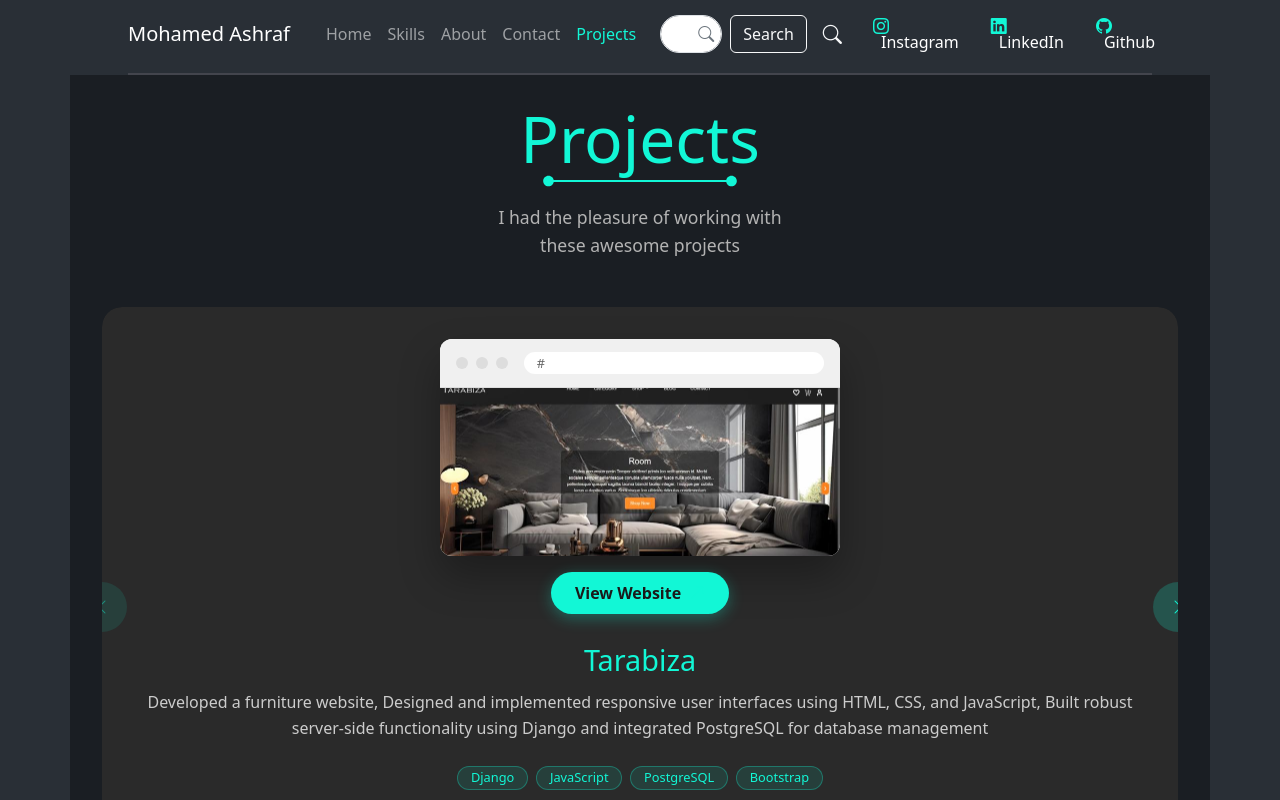
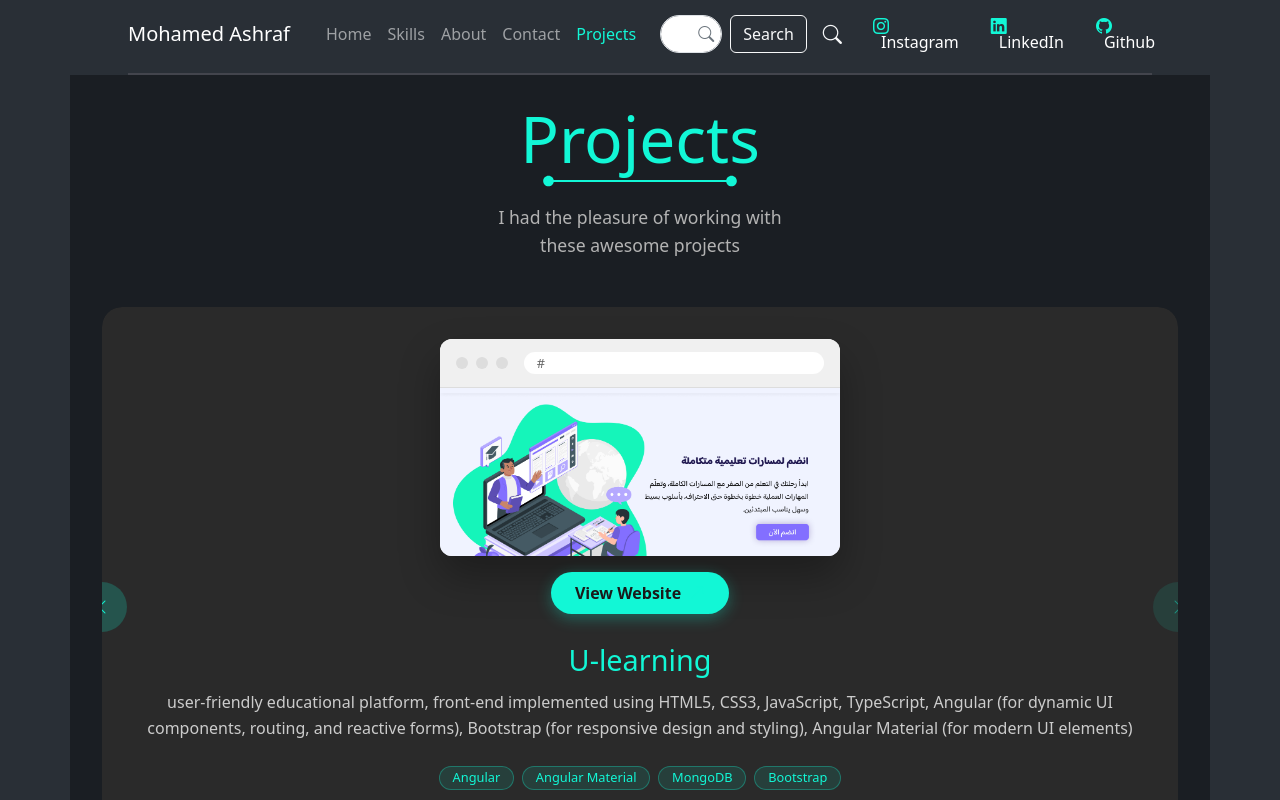
Before and after one commit to mhmd-ashrf-saad/Portfolio, an Angular app: page /projects in a window 1280 px wide. Shown: the top 800 px of the page. Built offline with nearby package versions, Linux system fonts and the light colour scheme; a web font is replaced by a local one.

Commit message:
Update projects.ts

```diff
--- a/src/app/projects/projects.ts
+++ b/src/app/projects/projects.ts
@@ -20,7 +20,7 @@ interface Project {
 export class Projects implements OnInit, OnDestroy {
   currentSlide = 0;
   private slideInterval: any;
-  private autoPlayDuration = 300000000; // 3 sec
+  private autoPlayDuration = 3000; // 3 sec
   isAutoPlaying = true;
 
   // Touch/swipe properties
```
